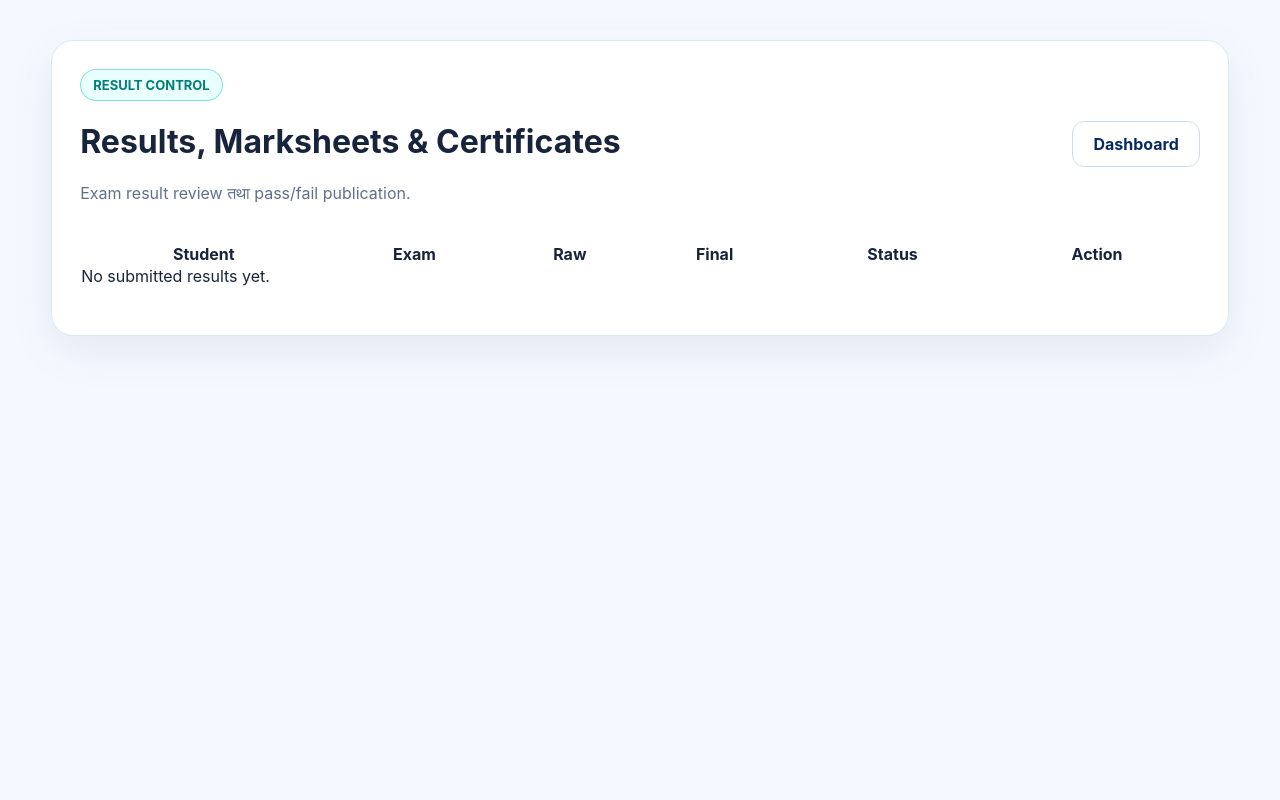
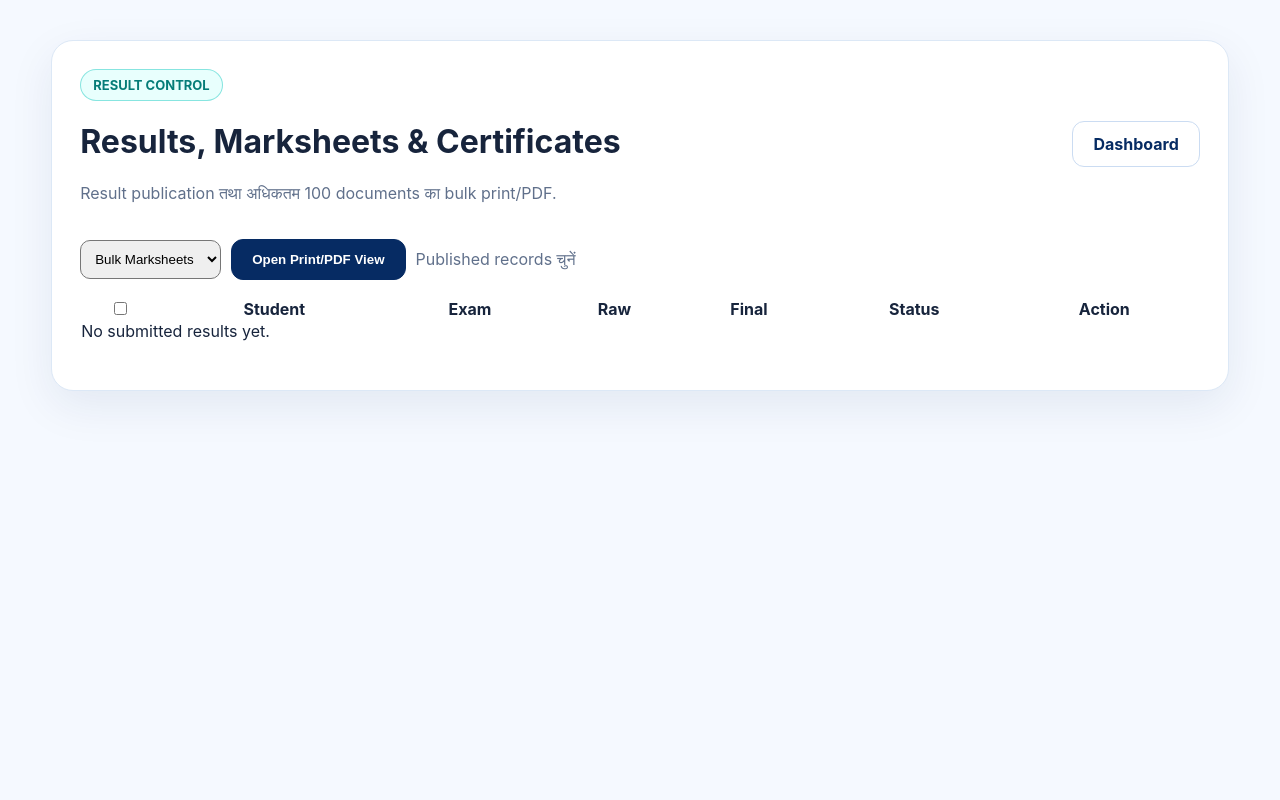
Before and after one commit to shekharnalanda/KYP, a Laravel app: page /admin/results in a window 1280 px wide. Run offline with Laravel 12, Linux system fonts and the light colour scheme; the visitor is signed in with stand-in values (Sample User, id 1); data that the repository does not hold is empty.

Commit message:
Add bulk document selection controls

```diff
--- a/resources/views/admin/results.blade.php
+++ b/resources/views/admin/results.blade.php
@@ -2,16 +2,24 @@
 @section('title', 'Result Publishing | KYP')
 @section('body')
 <div class="panel-shell"><div class="container"><div class="panel">
-<div style="display:flex;justify-content:space-between;align-items:center;gap:18px;flex-wrap:wrap"><div><span class="eyebrow" style="color:#057d78;background:#e8fffd">RESULT CONTROL</span><h1>Results, Marksheets & Certificates</h1><p style="color:var(--muted)">Exam result review तथा pass/fail publication.</p></div><a class="btn btn-light" href="{{ route('admin.dashboard') }}">Dashboard</a></div>
+<div style="display:flex;justify-content:space-between;align-items:center;gap:18px;flex-wrap:wrap"><div><span class="eyebrow" style="color:#057d78;background:#e8fffd">RESULT CONTROL</span><h1>Results, Marksheets & Certificates</h1><p style="color:var(--muted)">Result publication तथा अधिकतम 100 documents का bulk print/PDF.</p></div><a class="btn btn-light" href="{{ route('admin.dashboard') }}">Dashboard</a></div>
 @if(session('status'))<div style="margin-top:18px;padding:14px;border-radius:12px;background:#e8fffd;color:#057d78">{{ session('status') }}</div>@endif
-<div style="overflow:auto;margin-top:24px"><table style="width:100%;border-collapse:collapse"><thead><tr><th>Student</th><th>Exam</th><th>Raw</th><th>Final</th><th>Status</th><th>Action</th></tr></thead><tbody>
+@if($errors->any())<div style="margin-top:18px;padding:14px;border-radius:12px;background:#fff0f0;color:#a52020">{{ $errors->first() }}</div>@endif
+<form method="POST" action="{{ route('admin.results.bulk') }}">@csrf
+<div style="display:flex;gap:10px;align-items:center;flex-wrap:wrap;margin-top:20px">
+<select name="document_type" style="padding:10px;border-radius:10px"><option value="marksheet">Bulk Marksheets</option><option value="certificate">Bulk Certificates</option></select>
+<button class="btn btn-primary">Open Print/PDF View</button><span style="color:var(--muted)">Published records चुनें</span>
+</div>
+<div style="overflow:auto;margin-top:18px"><table style="width:100%;border-collapse:collapse"><thead><tr><th><input type="checkbox" onclick="document.querySelectorAll('.result-check').forEach(c=>c.checked=this.checked)"></th><th>Student</th><th>Exam</th><th>Raw</th><th>Final</th><th>Status</th><th>Action</th></tr></thead><tbody>
 @forelse($results as $result)<tr>
+<td><input class="result-check" type="checkbox" name="result_ids[]" value="{{ $result->id }}" @disabled(!$result->published_at)></td>
 <td>{{ $result->user->student_id ?: 'KYP' }} — {{ $result->user->name }}</td>
 <td>{{ $result->examAttempt?->exam?->course?->code }} {{ $result->examAttempt?->exam?->title_en }}</td>
 <td>{{ number_format($result->total_raw, 2) }}/500</td><td>{{ number_format($result->final_score, 2) }}/100</td><td>{{ strtoupper($result->result_status) }}</td>
 <td><form method="POST" action="{{ route('admin.results.publish', $result) }}">@csrf<select name="result_status" style="padding:8px;border-radius:8px"><option value="pass">Pass</option><option value="fail">Fail</option></select><button class="btn btn-primary" style="padding:8px 12px">Publish</button></form></td>
-</tr>@empty<tr><td colspan="6">No submitted results yet.</td></tr>@endforelse
+</tr>@empty<tr><td colspan="7">No submitted results yet.</td></tr>@endforelse
 </tbody></table></div>
+</form>
 <div style="margin-top:20px">{{ $results->links() }}</div>
 </div></div></div>
 @endsection
```
